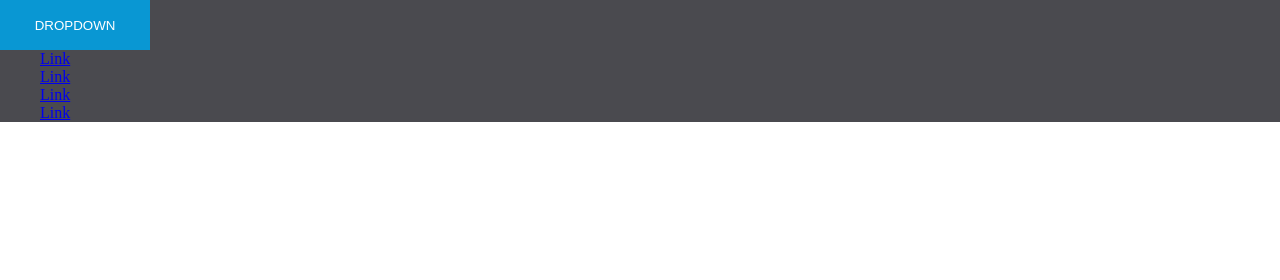
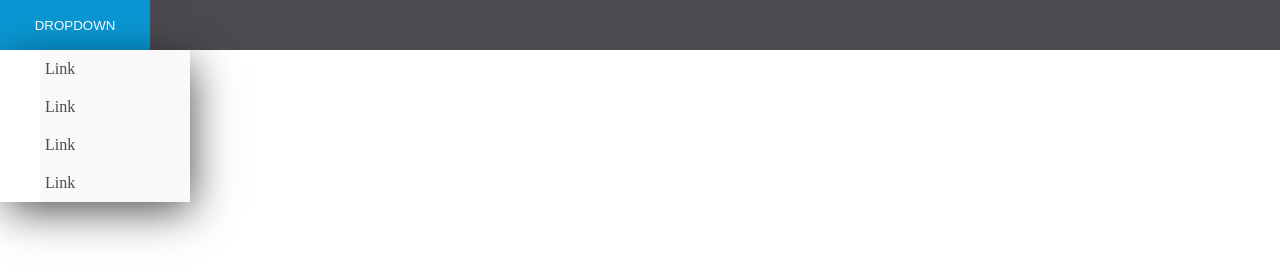
Before and after one commit to LivHed/pure_css_dropdown, a plain HTML site: page index.html in a window 1280 px wide. Drawn offline with Linux system fonts and the light colour scheme.

Commit message:
Style the .dropdownLink in css file

```diff
--- a/main.css
+++ b/main.css
@@ -19,4 +19,19 @@
 .dropdownMenu {
     list-style:none;
     margin:0;
+    position:absolute;
+    left:0;
+    right:0;
+    top:50px;
+    width:150px;
+
+    box-shadow: 4px 11px 41px -3px rgba(0,0,0,0.71);
 }
+
+.dropdownLink {
+    text-decoration: none;
+    display:block;
+    background-color: #f9f9f9;
+    color:#4a4a4f;
+    padding:10px 5px;
+}
```
